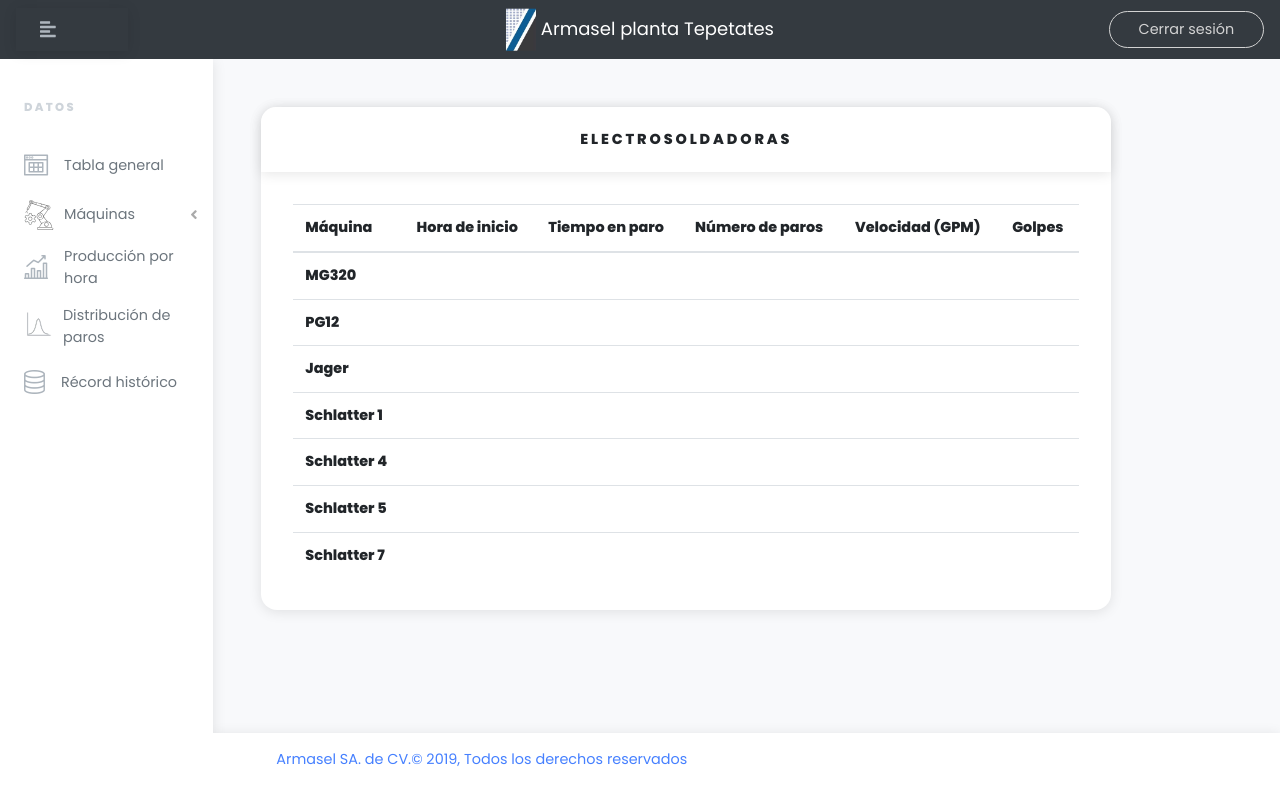
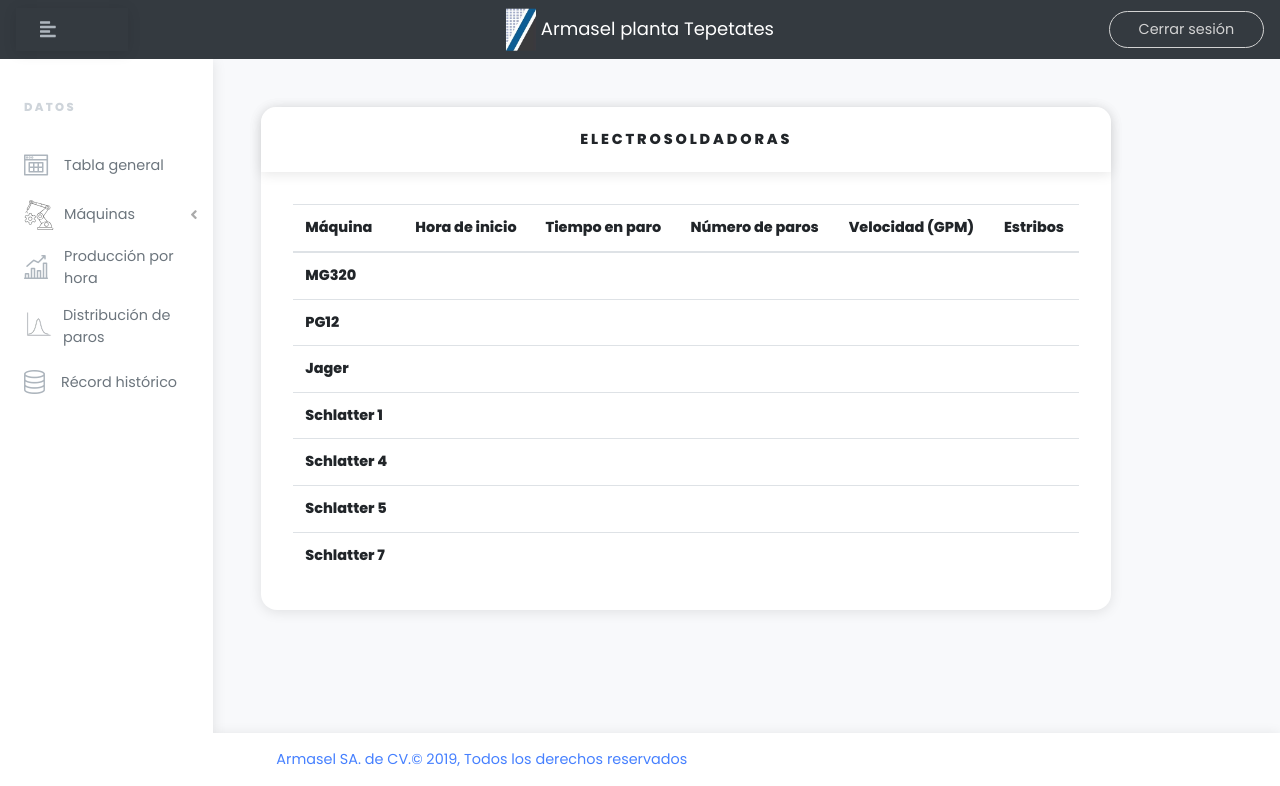
Before and after one commit to GitContainer/Production-Data-App, a Python web app: template production_data_app/templates/home.html in a window 1280 px wide. Shown: the top 786 px of the page. Run offline with Jinja, Linux system fonts and the light colour scheme; the template is opened without the code that fills it, so the values that code supplies are empty; some libraries are stand-ins or nearby versions.

Commit message:
Production-Data-App V1.2

```diff
--- a/production_data_app/templates/home.html
+++ b/production_data_app/templates/home.html
@@ -88,7 +88,7 @@
                                   <th>Tiempo en paro</th>
                                   <th>Número de paros</th>
                                   <th>Velocidad (GPM)</th>
-                                  <th>Golpes</th>
+                                  <th>Estribos</th>
                                 </tr>
                               </thead>
                               <tbody>
```
Also changed, not shown: data_acquisition/opcServer.py (+4 -4 lines), README.md.
